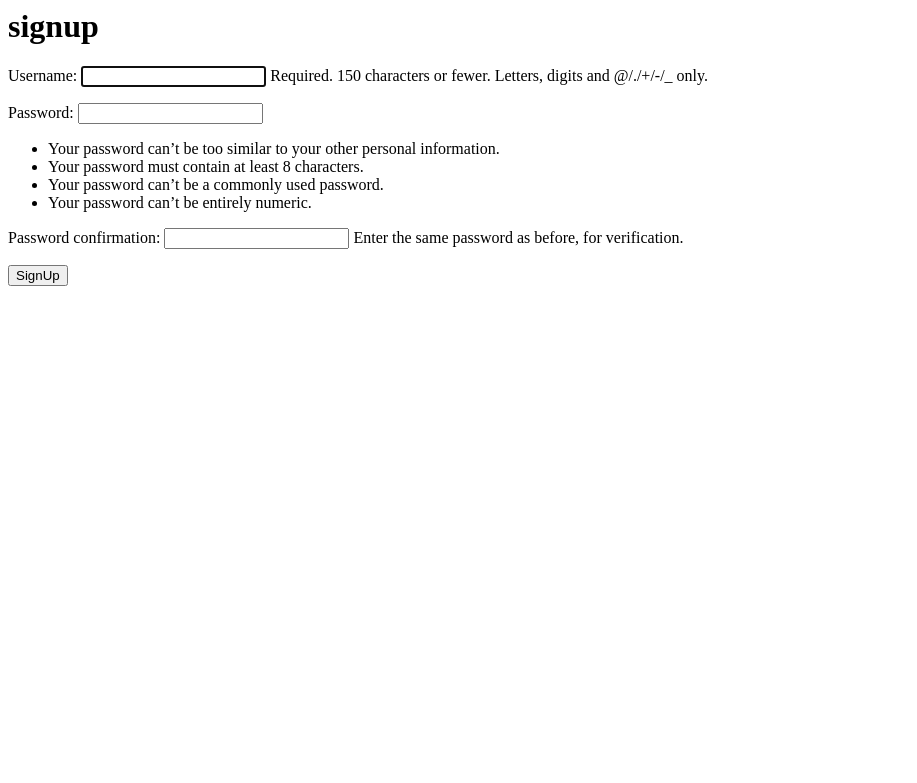
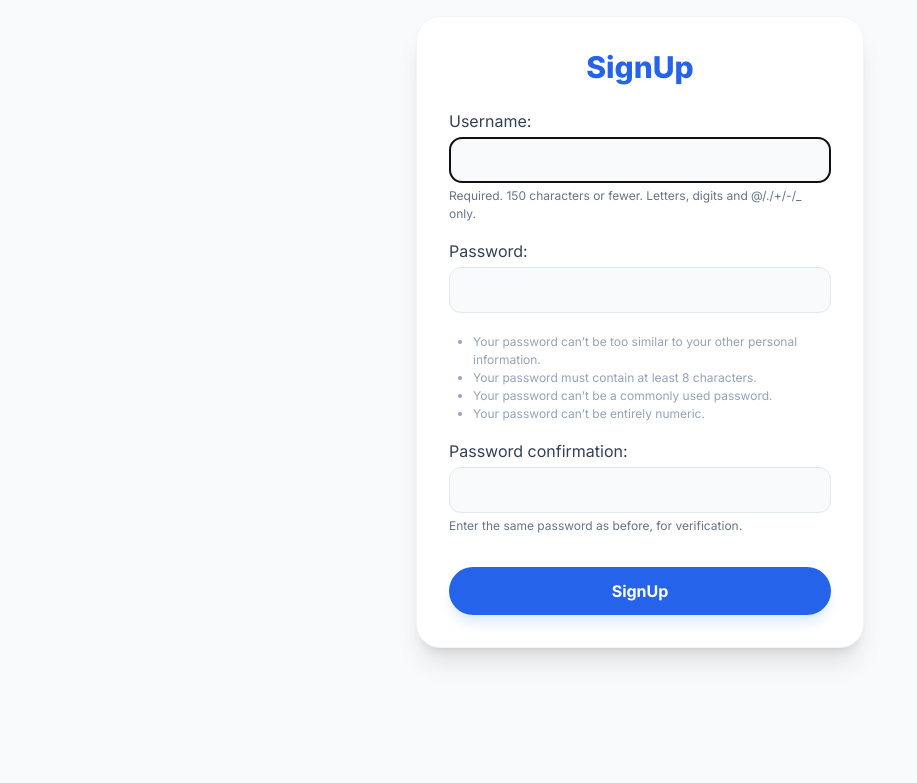
Before and after one commit to WillMarCta/English4Future-Website, a Django app: page /signup/ in a window 1280 px wide. Shown: the top 783 px of the page, without its empty margins (0-917 px from the left). Run offline with Django 5.2, Linux system fonts and the light colour scheme; some libraries are stand-ins or nearby versions.

Commit message:
signin and sign up fixes

```diff
--- /dev/null
+++ b/courses/templates/courses.html
@@ -0,0 +1,3 @@
+<h1>COURSES</h1>
+
+<h1>HELOOOOOOOOOOOO</h1>
--- a/courses/views.py
+++ b/courses/views.py
@@ -1,3 +1,5 @@
 from django.shortcuts import render
 
-# Create your views here.
+
+def courses(request):
+    return render(request, 'courses.html')
--- a/english4future/settings.py
+++ b/english4future/settings.py
@@ -39,7 +39,8 @@ INSTALLED_APPS = [
     'django.contrib.staticfiles',
     'pages',
     'users',
-    'task'
+    'task',
+    'courses'
 ]
 
 MIDDLEWARE = [
--- a/english4future/urls.py
+++ b/english4future/urls.py
@@ -19,10 +19,14 @@ from django.urls import path
 from pages import views as pages_views
 from users import views as user_views
 from task import views as task_views
+from courses import views as courses_views
 
 
 urlpatterns = [
     path('admin/', admin.site.urls),
     path('', pages_views.English4Future),
     path('signup/', user_views.user_signup, name='signup'),
-    path('task/', task_views.task, name='task')]
+    path('signin/', user_views.user_signin, name='signin'),
+    path('task/', task_views.task, name='task'),
+    path('courses/', courses_views.courses, name='courses'),
+]
--- a/pages/views.py
+++ b/pages/views.py
@@ -3,4 +3,4 @@ from django.shortcuts import render
 
 # Create your views here.
 def English4Future(request):
-    return render(request, 'home.html')
+    return render(request, 'landing.html')
--- a/users/templates/signup.html
+++ b/users/templates/signup.html
@@ -1,12 +1,73 @@
-<H1>signup</H1>
+<!DOCTYPE html>
+<html lang="es">
 
-{{error}}
+<head>
+    <meta charset="UTF-8">
+    <meta name="viewport" content="width=device-width, initial-scale=1.0">
+    <title>SignUp - E4F</title>
+    <script src="https://cdn.tailwindcss.com"></script>
+    <link href="https://fonts.googleapis.com/css2?family=Inter:wght@400;700;800&display=swap" rel="stylesheet">
+    <style>
+        body {
+            font-family: 'Inter', sans-serif;
+        }
+    </style>
+</head>
 
-<form action="/signup/" method="post">
-    {% csrf_token %}
-    {{ form.as_p }}
-    <button>
-        SignUp
-    </button>
+<body class="bg-slate-50">
 
-</form>
+    <div class="max-w-md mx-auto mt-4 p-8 bg-white rounded-3xl shadow-xl border border-slate-100">
+
+        <h1 class="text-3xl font-extrabold text-blue-600 mb-6 text-center">SignUp</h1>
+
+        {% if error %}
+        <div class="bg-red-50 text-red-600 p-3 rounded-lg mb-4 text-sm font-medium">
+            {{ error }}
+        </div>
+        {% endif %}
+
+        <form action="/signup/" method="post" class="space-y-4">
+            {% csrf_token %}
+
+            <div class="django-form-style text-slate-700">
+                {{ form.as_p }}
+            </div>
+
+            <button
+                class="w-full bg-blue-600 text-white py-3 rounded-full font-bold hover:bg-blue-700 transition shadow-lg shadow-blue-100">
+                SignUp
+            </button>
+        </form>
+    </div>
+
+    <style>
+        .django-form-style p {
+            margin-bottom: 1rem;
+            display: flex;
+            flex-direction: column;
+            gap: 4px;
+        }
+
+        .django-form-style input {
+            padding: 10px;
+            border: 1px solid #e2e8f0;
+            border-radius: 12px;
+            background: #f8fafc;
+        }
+
+        .django-form-style .helptext {
+            font-size: 0.75rem;
+            color: #64748b;
+        }
+
+        /* Estilo para las listas de requisitos de contraseña de Django */
+        .django-form-style ul {
+            font-size: 0.75rem;
+            color: #94a3b8;
+            list-style: disc;
+            margin-left: 1.5rem;
+        }
+    </style>
+</body>
+
+</html>
--- a/users/views.py
+++ b/users/views.py
@@ -7,7 +7,7 @@ from django.contrib.auth.models import User
 # to create the cookie for the user when they sign up
 from django.contrib.auth import login
 from django.db import IntegrityError
-
+from django.contrib.auth.forms import AuthenticationForm
 # Create your views here.
 
 
@@ -35,3 +35,8 @@ def user_signup(request):
             'form': UserCreationForm(),
             "error": "Password does not match"
         })
+
+
+def user_signin(request):
+    form = AuthenticationForm()
+    return render(request, 'signin.html', {'form': form})
```
Also changed, not shown: pages/templates/landing.html (renamed from pages/templates/home.html, +8 -6 lines), templates/base.html (+14 -5 lines), users/templates/signin.html (added, +73 -0 lines), db.sqlite3.
